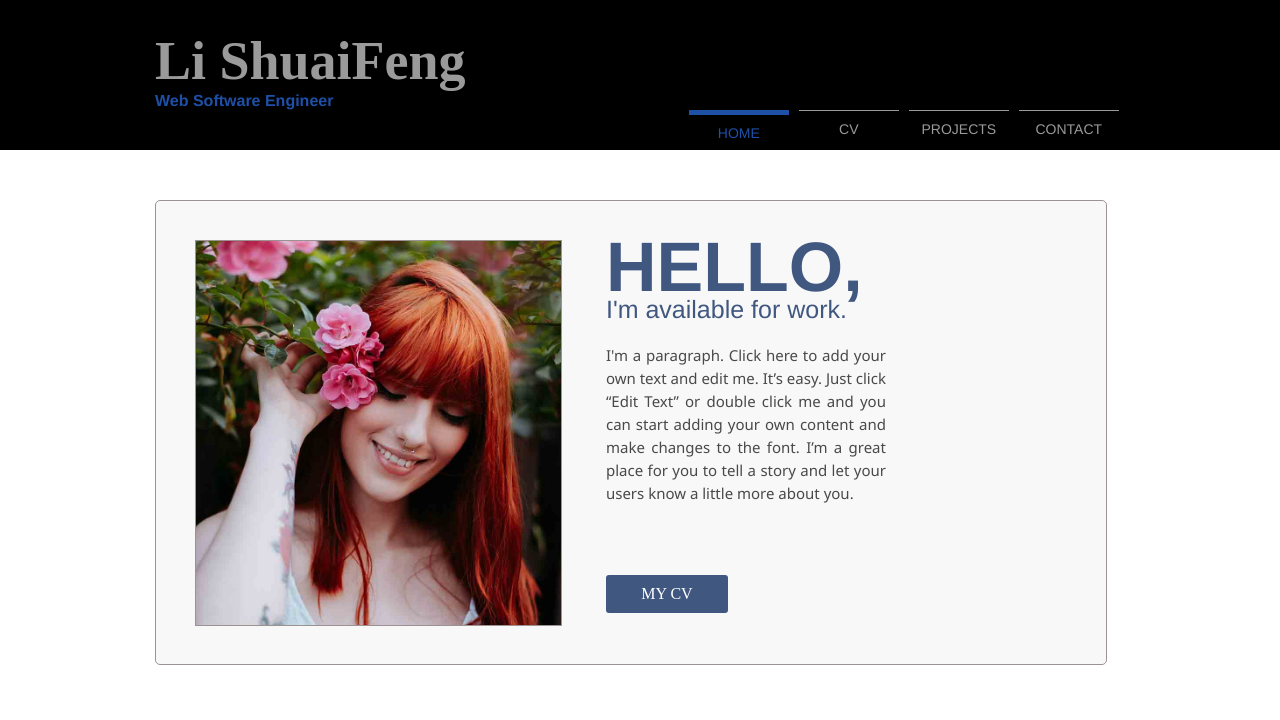
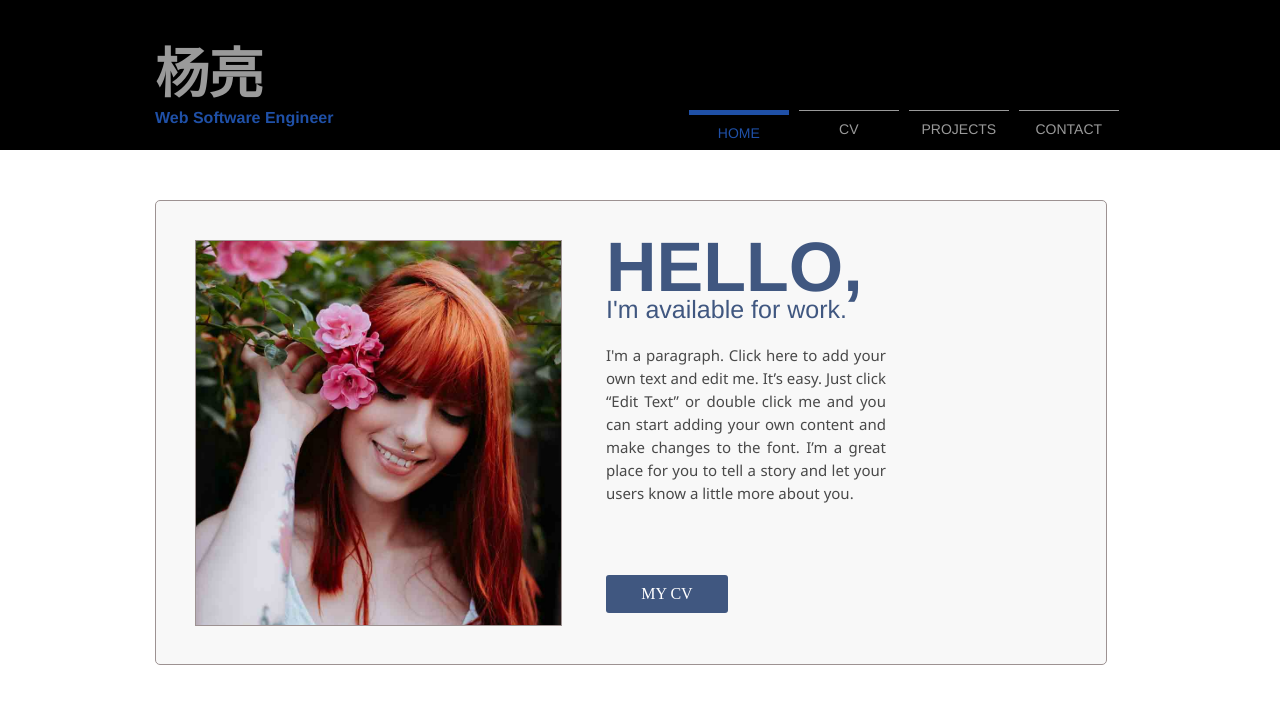
Before and after one commit to yl102098/demo63-1, a plain HTML site: page index.html in a window 1280 px wide. Shown: the top 720 px of the page. Drawn offline with Linux system fonts and the light colour scheme.

Commit message:
第二次提交

```diff
--- a/index.html
+++ b/index.html
@@ -11,7 +11,7 @@
 	<div class="top">
 		<div class="box">
 			<div class="left">
-				<h1>Li ShuaiFeng</h1>
+				<h1>杨亮</h1>
 				<h3>Web Software Engineer</h3>
 			</div>
 			<div class="right">
```
